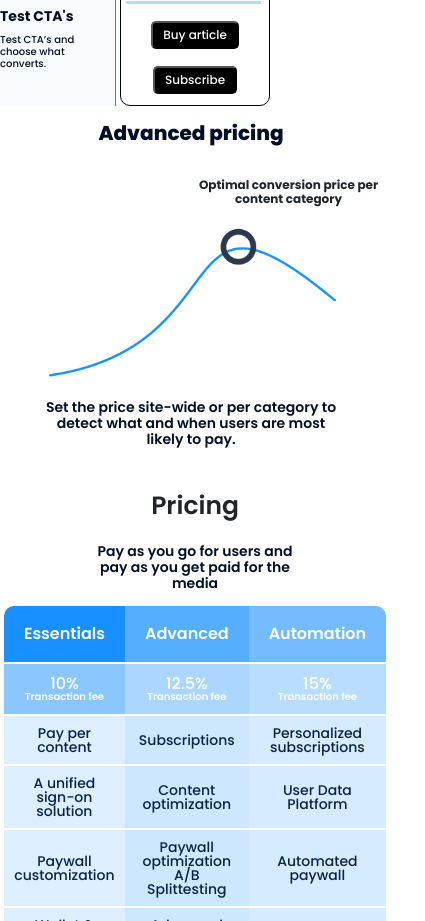
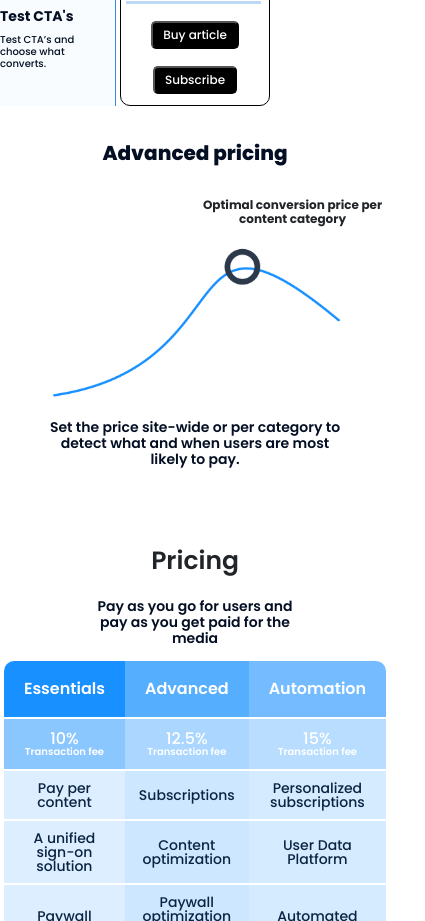
Before and after one commit to SlaviaF/WordPay-Challenge, a React (Create React App) app: page / in a window 390 px wide. Shown: the part 1160-2081 px from the top of the page, 425 px wide, since content can reach past the window. Built offline with nearby package versions, Linux system fonts and the light colour scheme.

Commit message:
Margin added in advance pricing

```diff
--- a/src/components/pages/AdvancedPricing.css
+++ b/src/components/pages/AdvancedPricing.css
@@ -47,7 +47,9 @@
     height: auto;
     padding: 0 40px;
   }
-
+.advanced-pricing{
+    margin: 35px
+}
   .graph-section p {
     font-size: 12px;
   }
```
